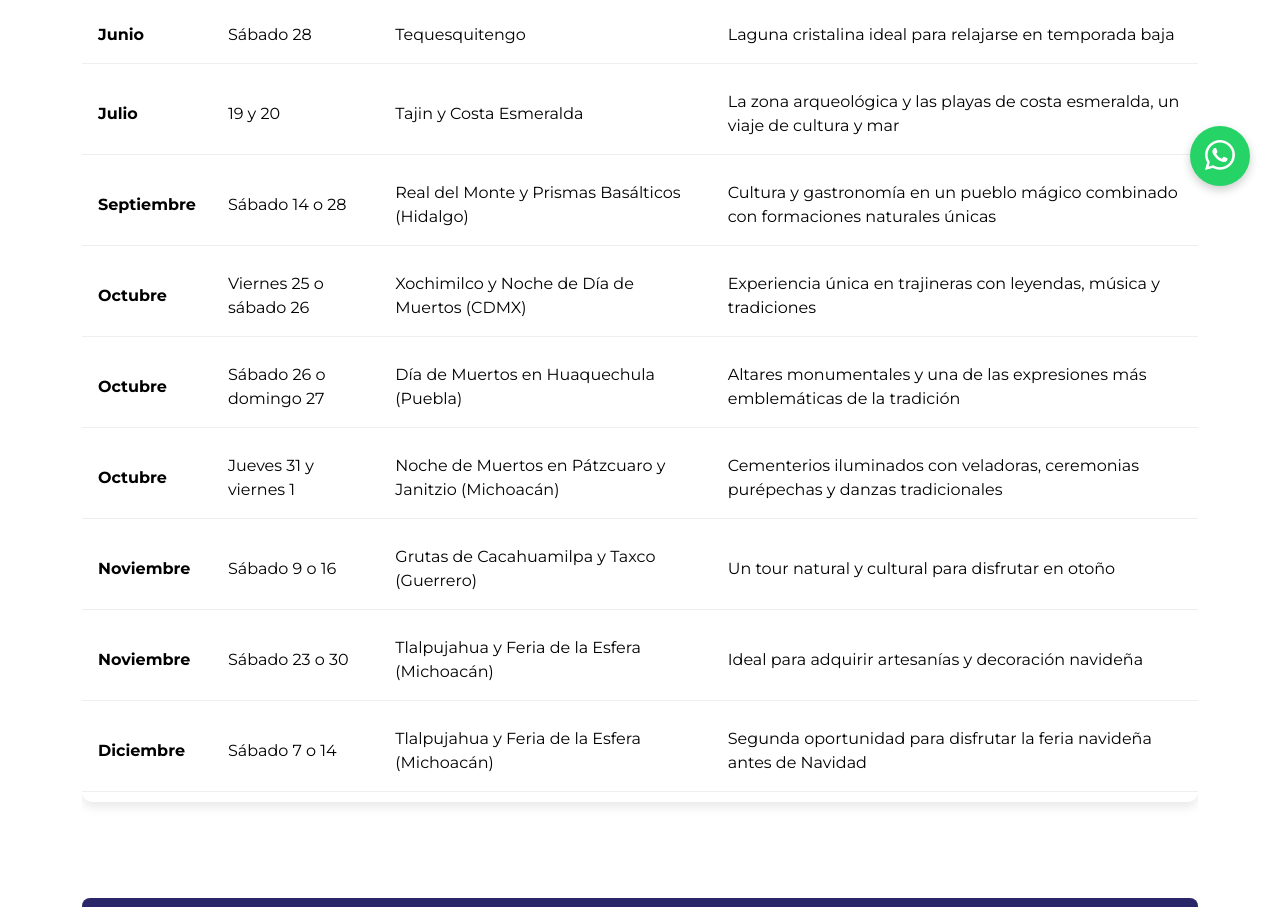
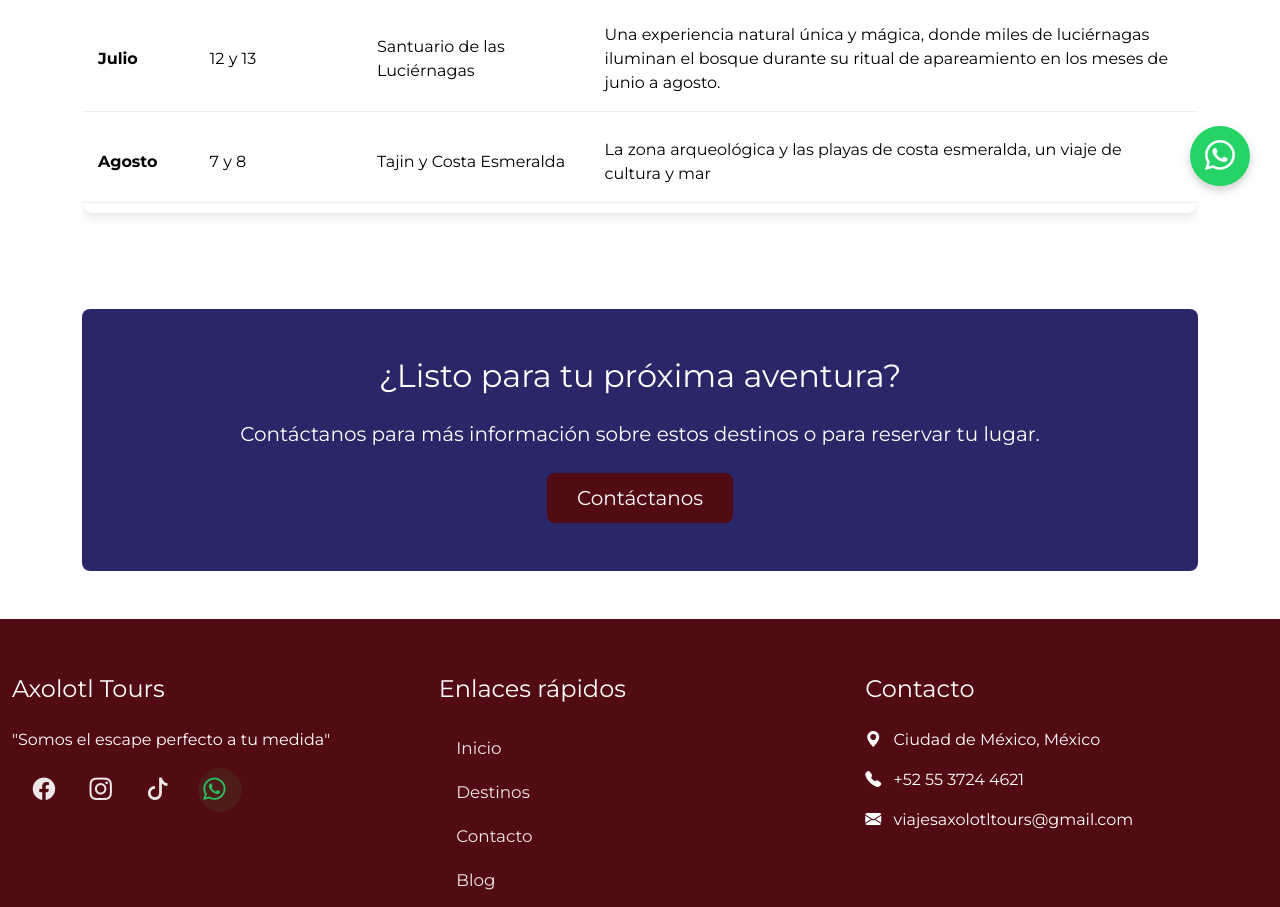
Before and after one commit to AxolotlTours/axolotltours, a plain HTML site: page destinos.html in a window 1280 px wide. Shown: the part 584-1491 px from the top of the page. Drawn offline with nearby package versions, Linux system fonts and the light colour scheme.

Commit message:
Correcion de fechas

```diff
--- a/destinos.html
+++ b/destinos.html
@@ -159,70 +159,20 @@
                             <td>Clima fresco ideal para disfrutar viñedos y la magia de Bernal</td>
                         </tr>
 
-                        <!-- Junio -->
-                        <tr>
-                            <td class="mes-cell">Junio</td>
-                            <td>Sábado 28</td>
-                            <td>Tequesquitengo</td>
-                            <td>Laguna cristalina ideal para relajarse en temporada baja</td>
-                        </tr>
-
                         <!-- Julio -->
                         <tr>
                             <td class="mes-cell">Julio</td>
-                            <td>19 y 20</td>
-                            <td>Tajin y Costa Esmeralda</td>
-                            <td>La zona arqueológica y las playas de costa esmeralda, un viaje de cultura y mar</td>
+                            <td>12 y 13</td>
+                            <td>Santuario de las Luciérnagas</td>
+                            <td>Una experiencia natural única y mágica, donde miles de luciérnagas iluminan el bosque durante su ritual de apareamiento en los meses de junio a agosto.</td>
                         </tr>
 
                         <!-- Septiembre -->
                         <tr>
-                            <td class="mes-cell">Septiembre</td>
-                            <td>Sábado 14 o 28</td>
-                            <td>Real del Monte y Prismas Basálticos (Hidalgo)</td>
-                            <td>Cultura y gastronomía en un pueblo mágico combinado con formaciones naturales únicas</td>
-                        </tr>
-
-                        <!-- Octubre -->
-                        <tr>
-                            <td class="mes-cell">Octubre</td>
-                            <td>Viernes 25 o sábado 26</td>
-                            <td>Xochimilco y Noche de Día de Muertos (CDMX)</td>
-                            <td>Experiencia única en trajineras con leyendas, música y tradiciones</td>
-                        </tr>
-                        <tr>
-                            <td class="mes-cell">Octubre</td>
-                            <td>Sábado 26 o domingo 27</td>
-                            <td>Día de Muertos en Huaquechula (Puebla)</td>
-                            <td>Altares monumentales y una de las expresiones más emblemáticas de la tradición</td>
-                        </tr>
-                        <tr>
-                            <td class="mes-cell">Octubre</td>
-                            <td>Jueves 31 y viernes 1</td>
-                            <td>Noche de Muertos en Pátzcuaro y Janitzio (Michoacán)</td>
-                            <td>Cementerios iluminados con veladoras, ceremonias purépechas y danzas tradicionales</td>
-                        </tr>
-
-                        <!-- Noviembre -->
-                        <tr>
-                            <td class="mes-cell">Noviembre</td>
-                            <td>Sábado 9 o 16</td>
-                            <td>Grutas de Cacahuamilpa y Taxco (Guerrero)</td>
-                            <td>Un tour natural y cultural para disfrutar en otoño</td>
-                        </tr>
-                        <tr>
-                            <td class="mes-cell">Noviembre</td>
-                            <td>Sábado 23 o 30</td>
-                            <td>Tlalpujahua y Feria de la Esfera (Michoacán)</td>
-                            <td>Ideal para adquirir artesanías y decoración navideña</td>
-                        </tr>
-
-                        <!-- Diciembre -->
-                        <tr>
-                            <td class="mes-cell">Diciembre</td>
-                            <td>Sábado 7 o 14</td>
-                            <td>Tlalpujahua y Feria de la Esfera (Michoacán)</td>
-                            <td>Segunda oportunidad para disfrutar la feria navideña antes de Navidad</td>
+                            <td class="mes-cell">Agosto</td>
+                            <td>7 y 8</td>
+                            <td>Tajin y Costa Esmeralda</td>
+                            <td>La zona arqueológica y las playas de costa esmeralda, un viaje de cultura y mar</td>
                         </tr>
                     </tbody>
                 </table>
```
